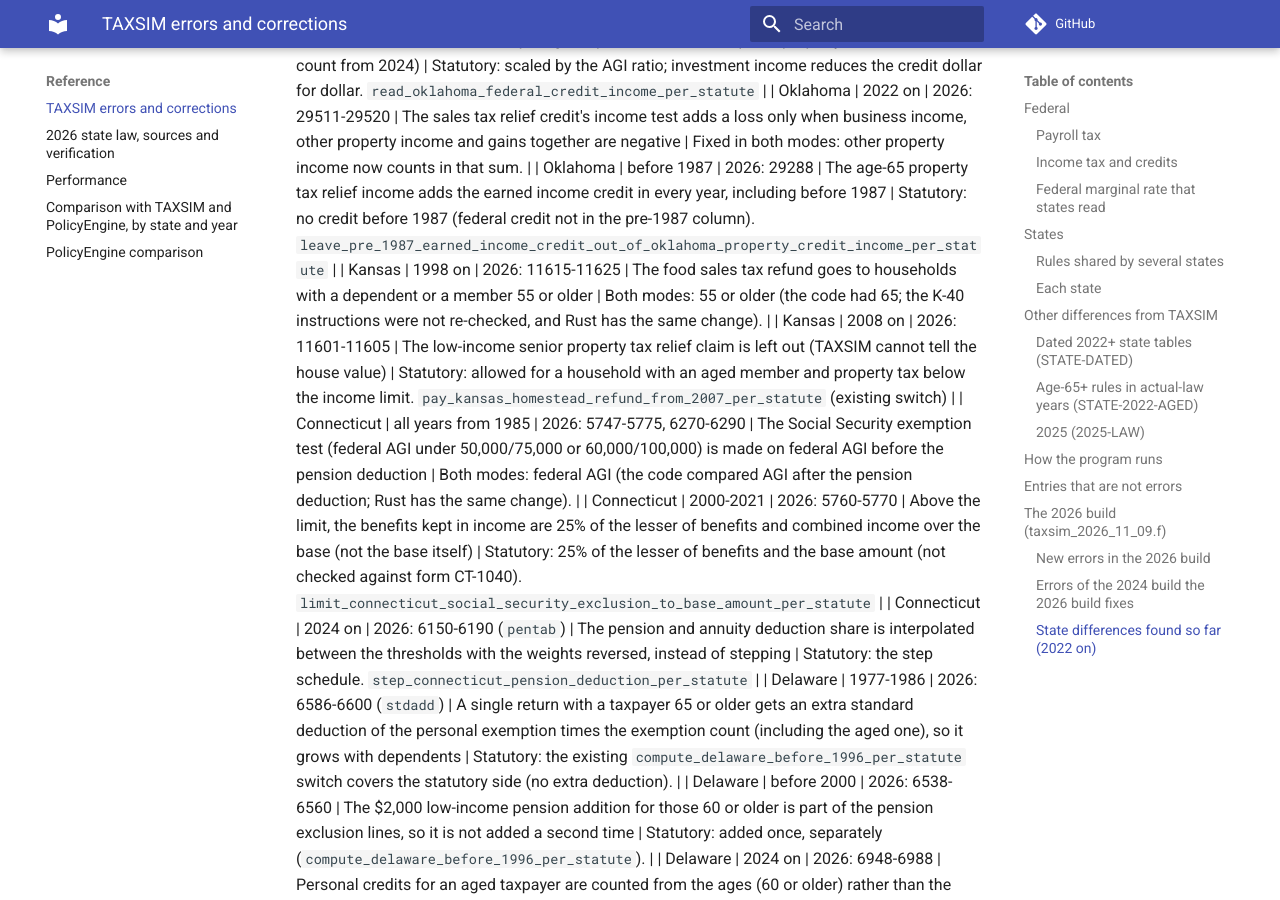
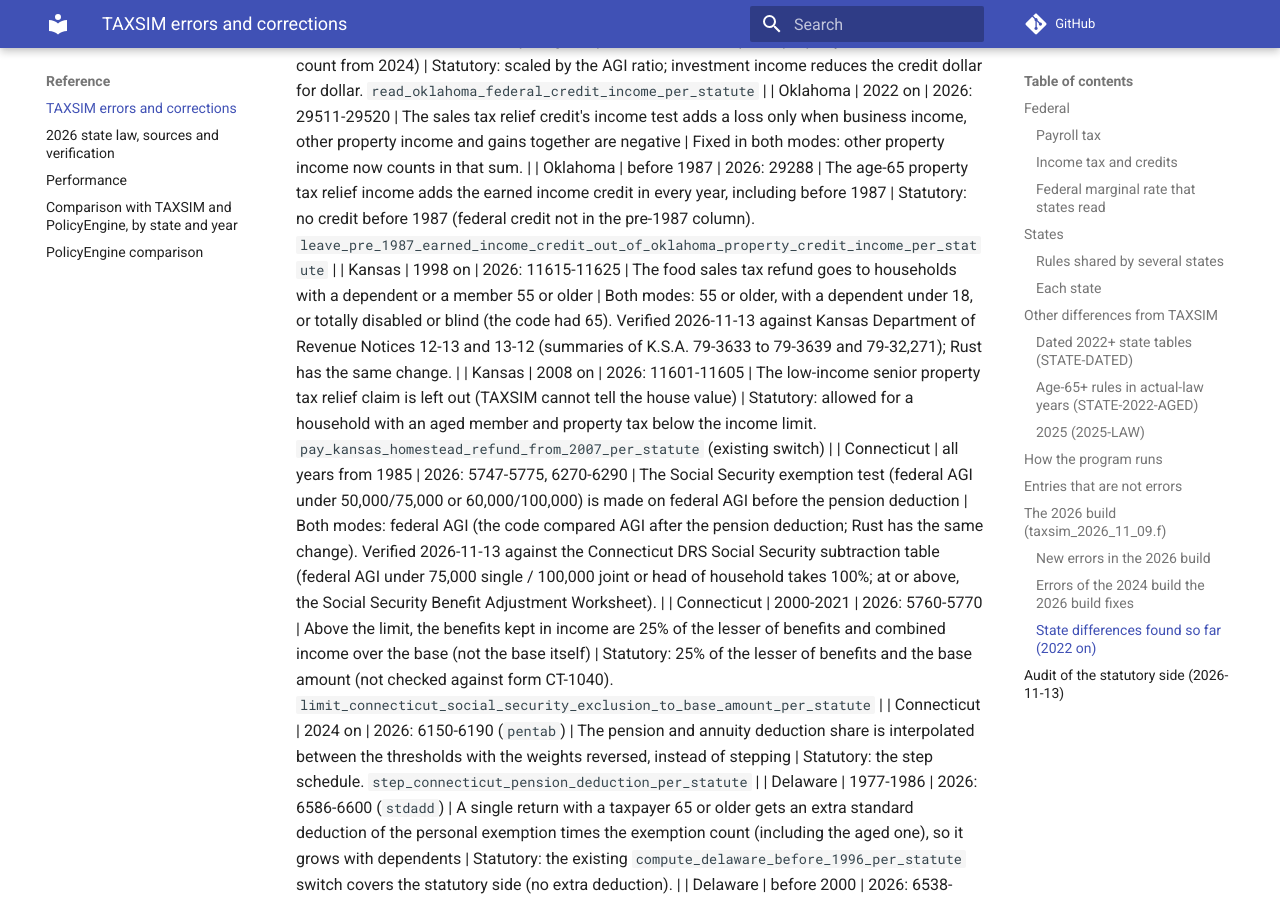
Before and after one commit to jrothbaum/taxsim_py, an MkDocs documentation site: the page built from docs/statutory_corrections.md, in a window 1280 px wide and 900 px high, scrolled down 75211 px. Built offline with MkDocs 1.6.1 and Material for MkDocs 9.7.7, drawn with Linux system fonts in a browser that asks for light colours; comment, search, counter and statistics services are not loaded; some of the changed text lies outside the part shown.

Commit message:
Statutory corrections: audit note and verified rows (Kansas food refund, Connecticut Social Security test)
Co-Authored-By: Claude Sonnet 5.5 <noreply@anthropic.com>

```diff
--- a/docs/statutory_corrections.md
+++ b/docs/statutory_corrections.md
@@ -816,9 +816,9 @@ Taxsim mode now follows the statutory rule for these (they remain in
 | Oklahoma | 2022 on | 2026: 29455-29482 | The earned income credit is 5% of the 2020-law federal credit, not scaled by Oklahoma AGI over federal AGI, and the whole credit goes when dividends, interest and capital gains pass the 2020 limit (other property income does not count from 2024) | Statutory: scaled by the AGI ratio; investment income reduces the credit dollar for dollar. `read_oklahoma_federal_credit_income_per_statute` |
 | Oklahoma | 2022 on | 2026: 29511-29520 | The sales tax relief credit's income test adds a loss only when business income, other property income and gains together are negative | Fixed in both modes: other property income now counts in that sum. |
 | Oklahoma | before 1987 | 2026: 29288 | The age-65 property tax relief income adds the earned income credit in every year, including before 1987 | Statutory: no credit before 1987 (federal credit not in the pre-1987 column). `leave_pre_1987_earned_income_credit_out_of_oklahoma_property_credit_income_per_statute` |
-| Kansas | 1998 on | 2026: 11615-11625 | The food sales tax refund goes to households with a dependent or a member 55 or older | Both modes: 55 or older (the code had 65; the K-40 instructions were not re-checked, and Rust has the same change). |
+| Kansas | 1998 on | 2026: 11615-11625 | The food sales tax refund goes to households with a dependent or a member 55 or older | Both modes: 55 or older, with a dependent under 18, or totally disabled or blind (the code had 65). Verified 2026-11-13 against Kansas Department of Revenue Notices 12-13 and 13-12 (summaries of K.S.A. 79-3633 to 79-3639 and 79-32,271); Rust has the same change. |
 | Kansas | 2008 on | 2026: 11601-11605 | The low-income senior property tax relief claim is left out (TAXSIM cannot tell the house value) | Statutory: allowed for a household with an aged member and property tax below the income limit. `pay_kansas_homestead_refund_from_2007_per_statute` (existing switch) |
-| Connecticut | all years from 1985 | 2026: 5747-5775, 6270-6290 | The Social Security exemption test (federal AGI under 50,000/75,000 or 60,000/100,000) is made on federal AGI before the pension deduction | Both modes: federal AGI (the code compared AGI after the pension deduction; Rust has the same change). |
+| Connecticut | all years from 1985 | 2026: 5747-5775, 6270-6290 | The Social Security exemption test (federal AGI under 50,000/75,000 or 60,000/100,000) is made on federal AGI before the pension deduction | Both modes: federal AGI (the code compared AGI after the pension deduction; Rust has the same change). Verified 2026-11-13 against the Connecticut DRS Social Security subtraction table (federal AGI under 75,000 single / 100,000 joint or head of household takes 100%; at or above, the Social Security Benefit Adjustment Worksheet). |
 | Connecticut | 2000-2021 | 2026: 5760-5770 | Above the limit, the benefits kept in income are 25% of the lesser of benefits and combined income over the base (not the base itself) | Statutory: 25% of the lesser of benefits and the base amount (not checked against form CT-1040). `limit_connecticut_social_security_exclusion_to_base_amount_per_statute` |
 | Connecticut | 2024 on | 2026: 6150-6190 (`pentab`) | The pension and annuity deduction share is interpolated between the thresholds with the weights reversed, instead of stepping | Statutory: the step schedule. `step_connecticut_pension_deduction_per_statute` |
 | Delaware | 1977-1986 | 2026: 6586-6600 (`stdadd`) | A single return with a taxpayer 65 or older gets an extra standard deduction of the personal exemption times the exemption count (including the aged one), so it grows with dependents | Statutory: the existing `compute_delaware_before_1996_per_statute` switch covers the statutory side (no extra deduction). |
@@ -832,3 +832,12 @@ Taxsim mode now follows the statutory rule for these (they remain in
 | New York | 1985 on | 2026: 26055-26072 | The real property tax credit's income is federal AGI plus untaxed Social Security and transfers, floored at zero (other items such as unemployment pay do not enter), and the table maximum is interpolated down to a closing zero row | Statutory: household income as the form defines it; maximum stops at the last row's value (not checked against IT-214). `allow_negative_new_york_property_credit_income_per_statute`, `end_new_york_property_credit_maximum_tables_at_last_row_per_statute` |
 | New York | 2018-2023 | 2026: `nyctc` | The Empire State child credit's refundable part uses earned income before the deduction for half the self-employment tax, and counts other non-property income; the earned income credit does too | Statutory: net earned income. (existing switches) |
 | Federal | 1997-2002 | 2026: 38629-38636 (`eitcr`) | The earned income credit's phaseout income never adds back a business or S corporation loss (the variable it reads is not set yet) | Statutory: part of the loss (50% in 1997, 75% from 1998) is added back. `add_back_self_employment_loss_to_earned_income_credit_phaseout_per_statute` |
+
+## Audit of the statutory side (2026-11-13)
+
+Every row added in this session was reviewed for what the statutory side does and whether it was checked against a form
+or statute. Verified against a primary source (see the row): Kansas food sales tax refund age and eligibility, Connecticut
+Social Security test on federal AGI, Michigan Tier I pension caps for 2024 ($64,040 single, $128,080 joint, Michigan
+Department of Treasury 2024 Tier I guidance). All other rows say "not checked": the statutory side is the behavior the code had
+before the TAXSIM-mode fix, which earlier work took from PolicyEngine-US or the forms, but this session did not re-read the form.
+Those rows are candidates for a form check before the statutory mode is relied on for the years and situations they cover.
```
